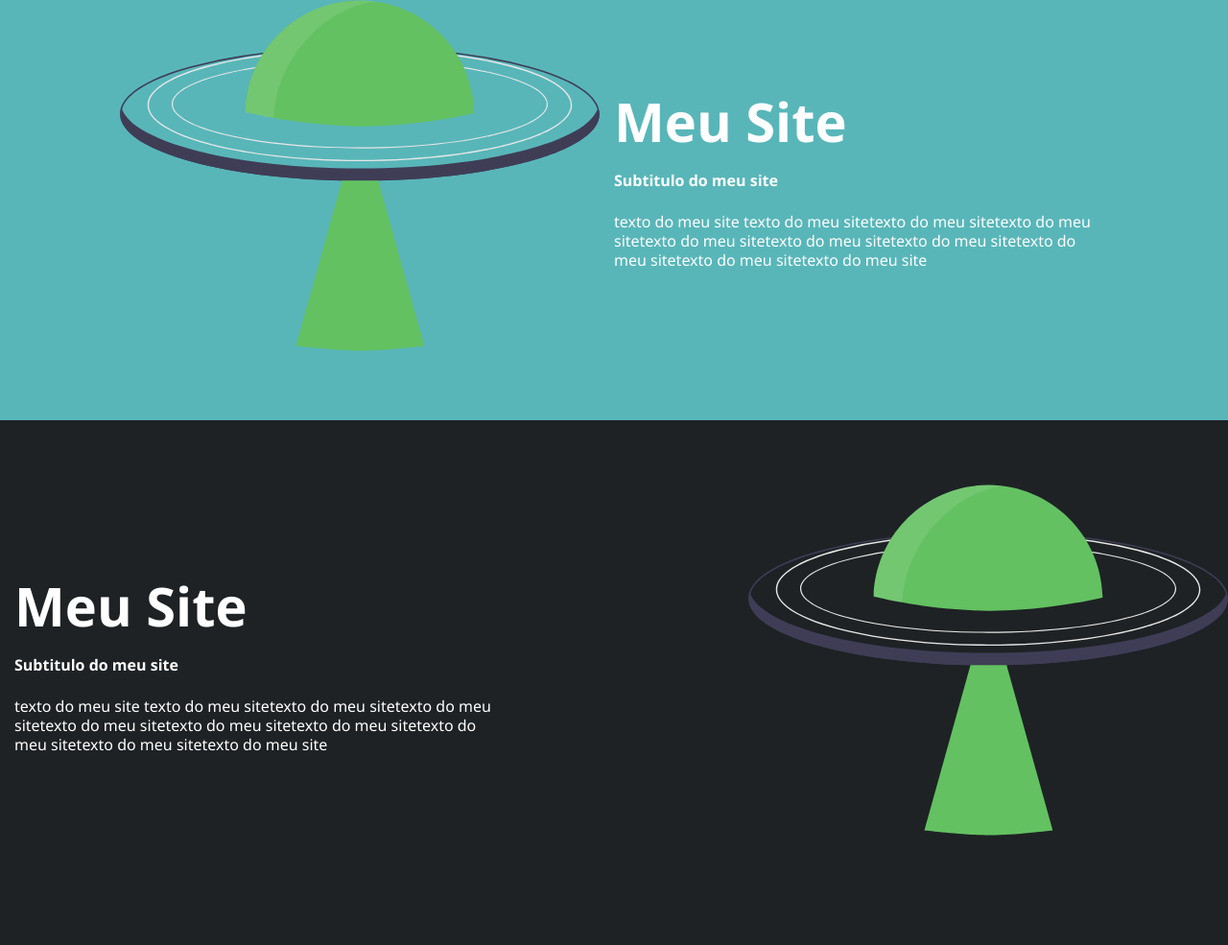
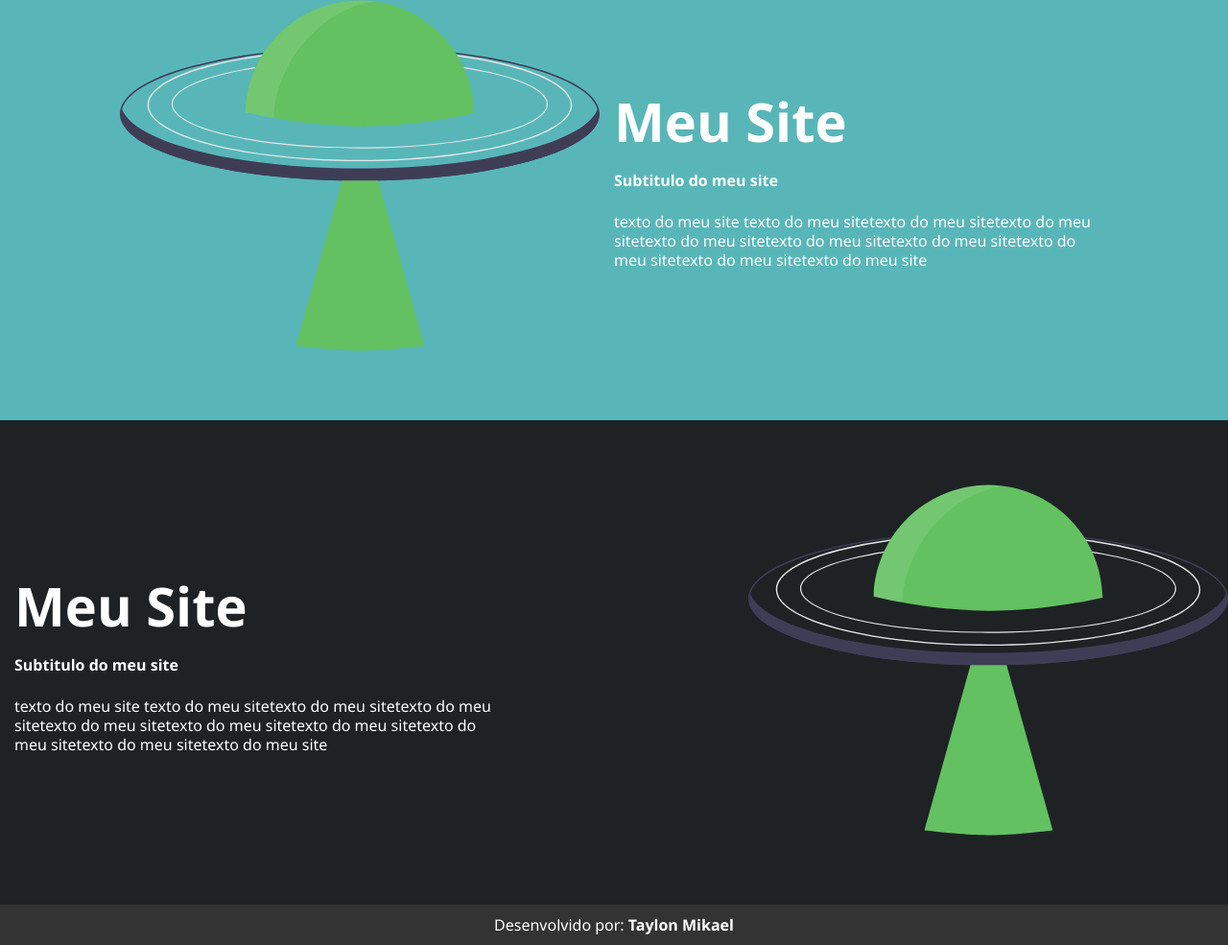
Before and after one commit to Taylon10/Projeto-Frontend-Fasipe, a plain HTML site: page index.html in a window 1280 px wide. Shown: the part 637-1622 px from the top of the page at 96% size. Before the commit the page ends 1580 px from the top, so only its background shows below. Drawn offline with Linux system fonts and the light colour scheme; files whose address does not match are found by name.

Commit message:
Add files via upload

```diff
--- a/index.html
+++ b/index.html
@@ -57,6 +57,9 @@
             <img class="imgbody" src="img/undraw_unidentified-flying-object_x5ei (1).svg">
         </div>
     </section>
+    <footer>
+        <span>Desenvolvido por: <strong>Taylon Mikael</strong></span>
+    </footer>
 
 </body>
 </html>
--- a/main.css
+++ b/main.css
@@ -85,7 +85,7 @@ input{
 header {
     position: sticky;
     top: 0;
-    z-index: 9999;
+    z-index: 1000;
 }
 
 .container{
@@ -96,3 +96,13 @@ header {
     max-width: 1200px;
     margin: 0 auto;
 }
+
+footer {
+    display: flex;
+    flex-direction: row;
+    justify-content: center;
+    background-color: #333;
+    color: #fff;
+    align-items: center;
+    padding: 10px;
+    }
```
Also changed, not shown: img/AnaliseDesenvSistemas.png (added), img/pessoas limpando sofa.png (added), img/undraw_unidentified-flying-object_x5ei (1).svg (added).
